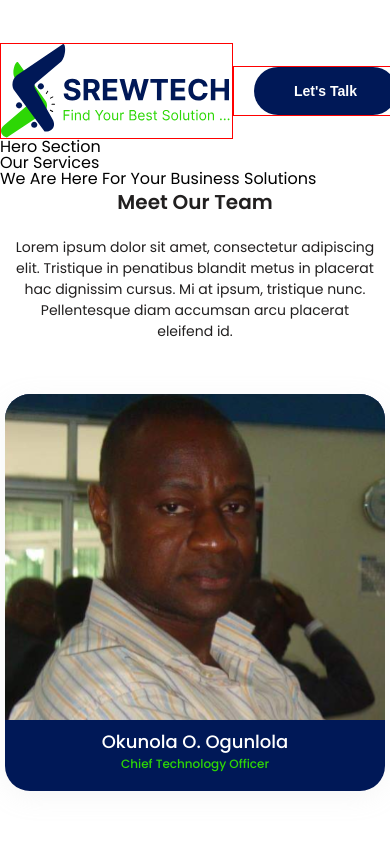
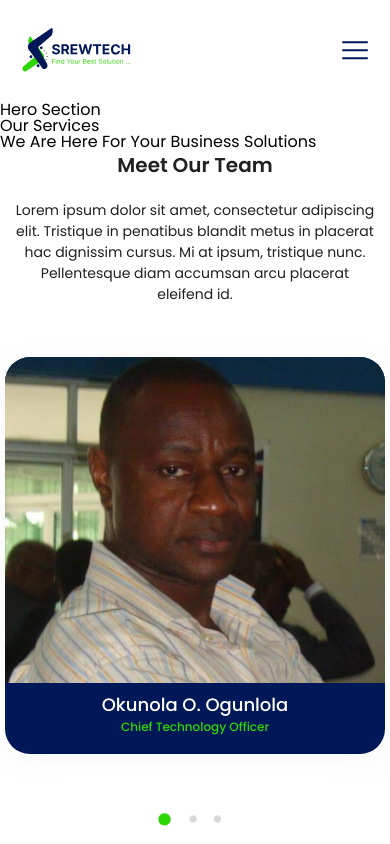
Before and after one commit to Akindejoye/skrew-tech, a Next.js app: page / in a window 390 px wide. Shown: the top 844 px of the page. Built offline with nearby package versions, Linux system fonts and the light colour scheme.

Commit message:
Navigation Mobile & Desktop Responsiveness

```diff
--- a/components/mobileNav/index.jsx
+++ b/components/mobileNav/index.jsx
@@ -1,4 +1,5 @@
 import { useState } from "react";
+import { useGetWidth } from "../../CustomHooks/useGetWidth";
 
 const MobileNav = () => {
   const [nav, setNav] = useState(false);
@@ -23,19 +24,20 @@ const MobileNav = () => {
             <button>Let&apos;s Talk</button>
           </div>
         </div>
-        {/* <div className="top">
-          <img src="/images/logo-sm.svg" alt="Logo" />
+
+        <div className="top">
+          <img src="/images/logo-bg.svg" alt="Logo" className="logo" />
           <img
             src="/images/hamburger.svg"
             alt="Hamburger"
             onClick={handleNav}
           />
-        </div> */}
-        {/* <div
+        </div>
+        <div
           className="nav"
           onClick={handleNav}
           style={{
-            transform: !nav ? "translateX(-800px)" : "translateX(0)",
+            transform: !nav ? "translateX(-1400px)" : "translateX(0)",
           }}
         >
           <ul>
@@ -45,7 +47,7 @@ const MobileNav = () => {
             <li>Blog</li>
             <li>Contact Us</li>
           </ul>
-        </div> */}
+        </div>
       </div>
     </>
   );
--- a/components/mobileNav/mobileNav.scss
+++ b/components/mobileNav/mobileNav.scss
@@ -1,6 +1,14 @@
 .mobileNav {
   position: relative;
   z-index: 999;
+
+  .top {
+    display: none;
+  }
+
+  .nav {
+    display: none;
+  }
 
   .top-nav {
     display: flex;
@@ -11,7 +19,6 @@
     margin-left: 144.42px;
 
     img {
-      border: 1px solid red;
     }
 
     .nav-link {
@@ -19,7 +26,6 @@
       align-items: center;
       padding-left: 10px;
       // margin-left: 150px;
-      border: 1px solid red;
 
       ul {
         display: flex;
@@ -52,6 +58,54 @@
       }
     }
   }
+}
+
+/*******************MEDIA QUERIES****************/
+
+@media (max-width: 1400px) {
+ .mobileNav {
+
+  .top {
+    display: none;
+  }
+
+  .top-nav {
+     margin: 0;
+     margin-top: 43px;
+     margin-left: 70px;
+     margin-right: 70px;
+
+    .nav-link {
+
+      ul {
+        li {
+
+          &:not(:last-child) {
+            // margin-right: 10px;
+          }
+        }
+      }
+      button {
+        margin-left: 40px;
+      }
+    }
+
+  }
+ }
+}
+
+@media (max-width: 1200px) {
+ .mobileNav {
+
+  .top-nav {
+     margin-left: 10px;
+     margin-right: 10px;
+    }
+ }
+}
+
+@media (max-width: 1080px) {
+ .mobileNav {
 
   .top {
     display: flex;
@@ -68,9 +122,10 @@
   }
 
   .nav {
+    display: block;
     height: 160vh;
     position: absolute;
-    top: 90px;
+    top: 125px;
     right: 0;
     left: 0px;
     background-color: var(--clr-primary);
@@ -102,33 +157,26 @@
       }
     }
   }
+
+  .top-nav {
+    display: none;
+    }
+ }
 }
 
-/*******************MEDIA QUERIES****************/
-
-@media (max-width: 1000px) {
+@media (max-width: 600px) {
  .mobileNav {
 
-  .top-nav {
-     margin-left: 0;
+  .top {
+    .logo {
+      width: 110px;
+      height: 44.42px;
+    }
+  }
 
-    .nav-link {
+  .nav {
+    top: 75px;
+  }
 
-      ul {
-        display: none;
-        li {
-          color: red;
-
-          &:not(:last-child) {
-            margin-right: 10px;
-          }
-        }
-      }
-      button {
-        margin-left: 10px;
-      }
-    }
-
-  }
  }
 }
```
